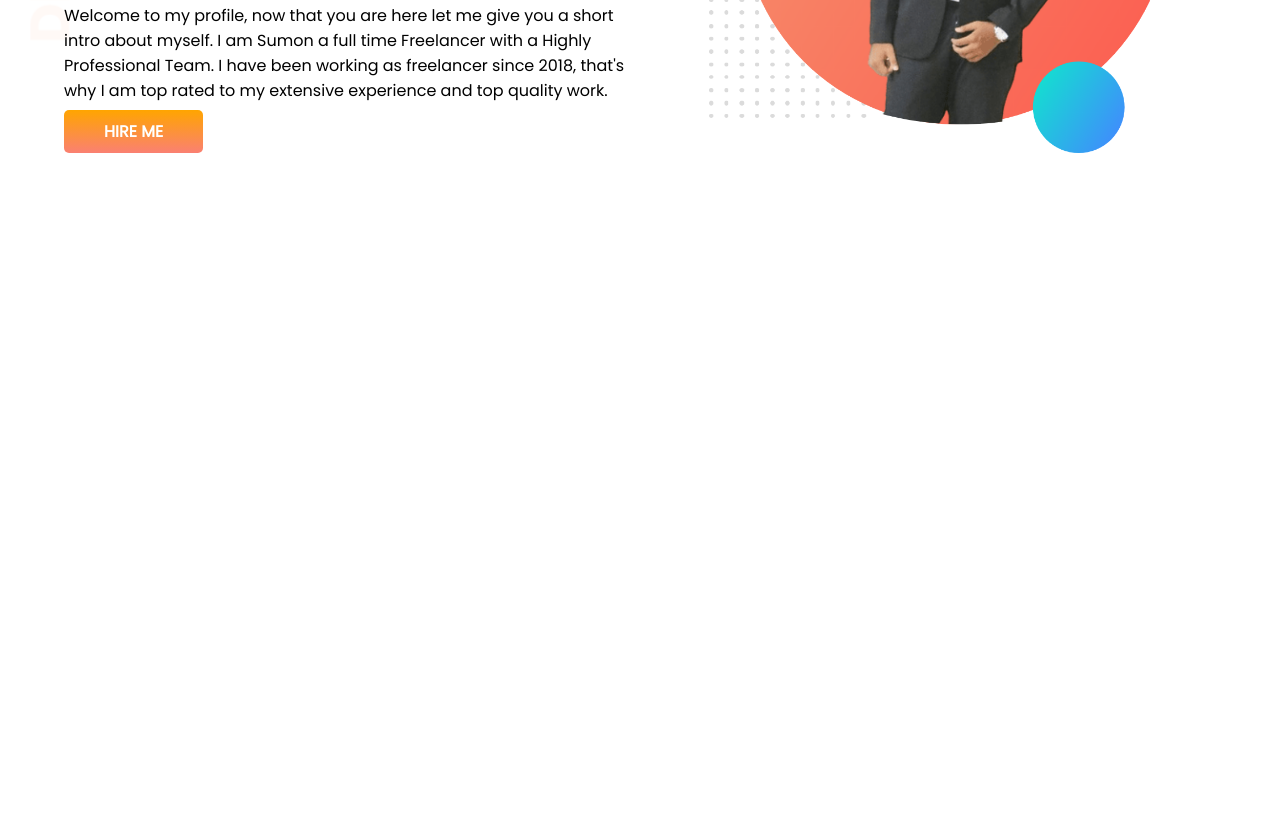
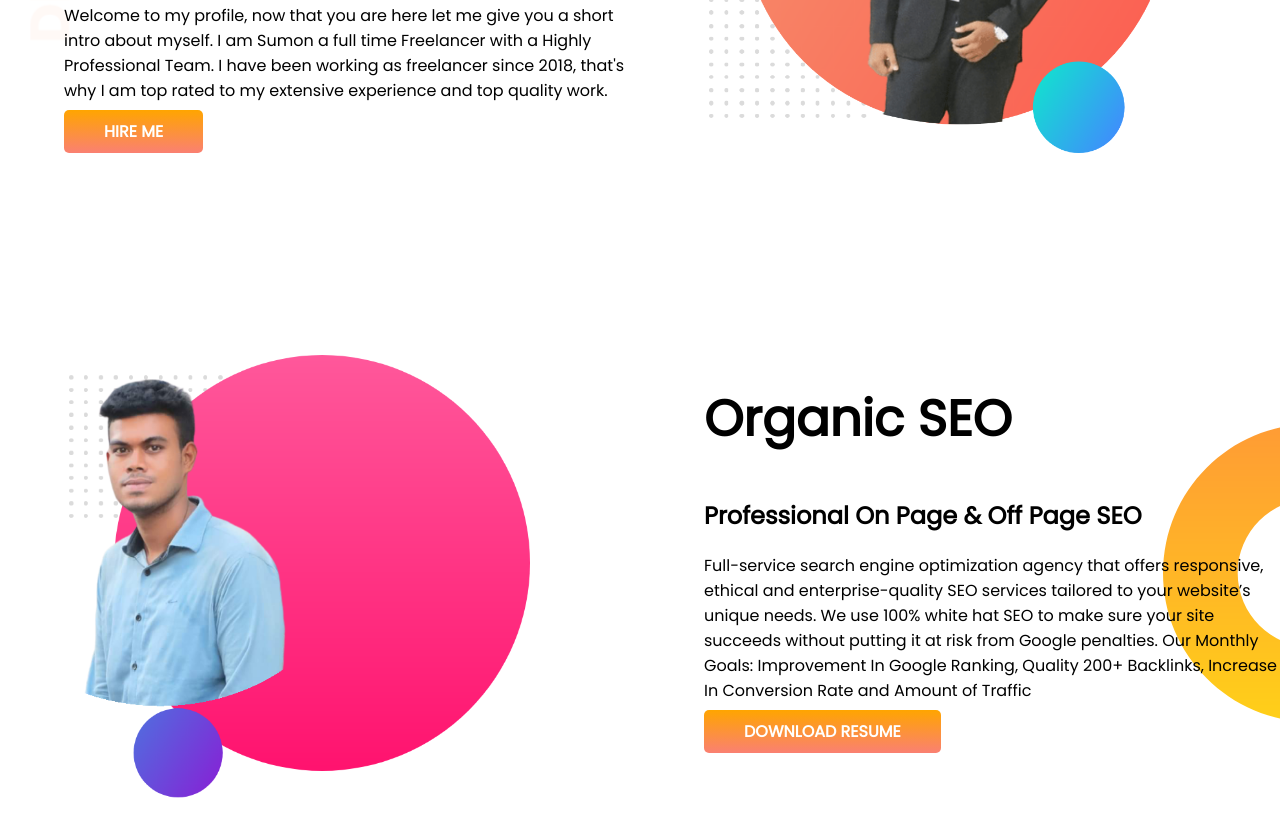
Before and after one commit to Sumon224/developer-portfolio, a plain HTML site: page index.html in a window 1280 px wide. Shown: the part 319-1156 px from the top of the page. Before the commit the page ends 800 px from the top, so only its background shows below. Drawn offline with Linux system fonts and the light colour scheme.

Commit message:
lower section added

```diff
--- a/index.html
+++ b/index.html
@@ -34,6 +34,25 @@
 
     </section>
 
+    <section class="dream-big">
+
+        <div class="half-width"><img src="images/mypic1.png" alt=""></div>
+
+        <div class="half-width">
+            <h1>Organic SEO</h1>
+            <h2>Professional On Page & Off Page SEO</h2>
+            <p>Full-service search engine optimization agency that offers responsive, ethical and enterprise-quality SEO
+                services tailored to your website’s unique needs.
+                We use 100% white hat SEO to make sure your site succeeds without putting it at risk from Google
+                penalties.
+
+                Our Monthly Goals: Improvement In Google Ranking, Quality 200+ Backlinks, Increase In Conversion Rate
+                and Amount of Traffic</p>
+            <a class="link-button" target="_blank" href="">DOWNLOAD RESUME</a>
+        </div>
+
+    </section>
+
 
 
 
--- a/style.css
+++ b/style.css
@@ -11,6 +11,7 @@ h1{
 }
 section{
     display: flex;
+    margin-bottom: 180px;
 }
 .half-width{
     width: 50%;
@@ -33,3 +34,8 @@ section{
     background-image: url(images/top-banner.png);
     background-repeat: no-repeat;
 }
+.dream-big{
+    background-image: url(images/dream-bg.png);
+    background-repeat: no-repeat;
+    background-position: right;
+}
```
